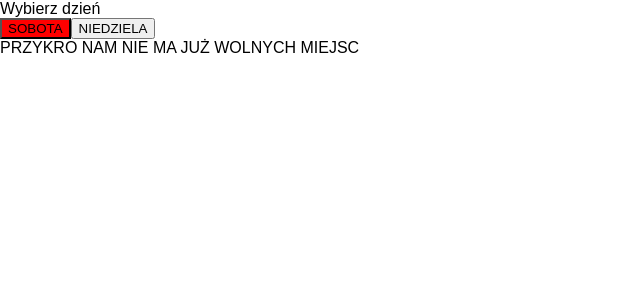
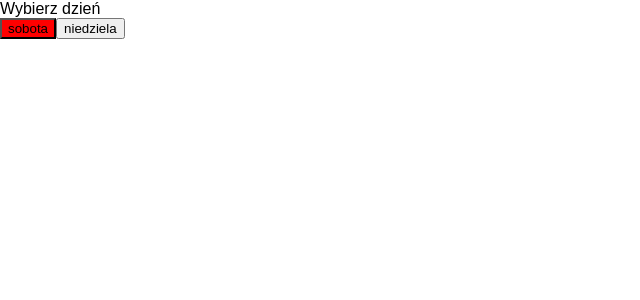
Before and after one commit to MartaKMB/parkando-spio, a React (Create React App) app: page /day-choice/1 in a window 1280 px wide. Shown: the top 300 px of the page, without its empty margins (0-640 px from the left). Built offline with nearby package versions, Linux system fonts and the light colour scheme; no server answers.

Commit message:
FRONT-203 added SingleDayButton

```diff
--- a/src/components/DayChoicePage/DayChoicePage.js
+++ b/src/components/DayChoicePage/DayChoicePage.js
@@ -4,6 +4,8 @@ import classNames from 'classnames';
 import { withRouter } from "react-router-dom";
 
 import dayPlacesMap from '../../mocks/dayPlacesMap.js';
+
+import SingleDayButton from './SingleDayButton.js';
 
 class DayChoicePage extends Component {
     state = {
@@ -39,11 +41,15 @@ class DayChoicePage extends Component {
     handleClick = (e) => {
         e.preventDefault();
         // set day in App
-        console.log('KLIK', e.target.id);
-        this.setState({
-            selectedDay: e.target.id
-        })
-        this.props.history.push(`/choice/${e.target.id}/${this.props.match.params.card_id}`)
+        console.log('KLIK', e.target);
+        if(!e.target.classList.contains('day-btn--disabled')){
+            this.setState({
+                selectedDay: e.target.id
+            })
+            this.props.history.push(`/choice/${e.target.id}/${this.props.match.params.card_id}`)
+        } else {
+            console.log('nie ma miejsc');
+        }
     }
 
     render() {
@@ -52,37 +58,43 @@ class DayChoicePage extends Component {
                 Wybierz dzień
                 {this.props.userType === "Dzienny"
                     ? <div className="day-choice-container__day-buttons day-buttons">
-                        <button
-                            className={classNames('day-buttons__day-btn', 'day-btn', {'day-btn--disabled' : 3 - this.state.sob.length === 0})}
-                            id={6}
-                            onClick={this.handleClick}
-                        >
-                            SOBOTA
-                        </button>
-                        <button className="day-buttons__day-btn" id={7} onClick={this.handleClick}>
-                            NIEDZIELA
-                        </button>
+                        <SingleDayButton
+                            isNoPlace={3 - this.state.sob.length === 0}
+                            dayNum={6}
+                            handleClick={this.handleClick}
+                        />
+                        <SingleDayButton
+                            isNoPlace={3 - this.state.niedz.length === 0}
+                            dayNum={7}
+                            handleClick={this.handleClick}
+                        />
                     </div>
                     : <div className="day-choice-container__day-buttons day-buttons">
-                        <button
-                            className={classNames('day-buttons__day-btn', 'day-btn', {'day-btn--disabled' : 3 - this.state.pon.length === 0})}
-                            id={1}
-                            onClick={this.handleClick}
-                        >
-                            PONIEDZIAŁEK
-                        </button>
-                        <button className="day-buttons__day-btn" id={2} onClick={this.handleClick}>
-                            WTOREK
-                        </button>
-                        <button className="day-buttons__day-btn" id={3} onClick={this.handleClick}>
-                            ŚRODA
-                        </button>
-                        <button className="day-buttons__day-btn" id={4} onClick={this.handleClick}>
-                            CZWARTEK
-                        </button>
-                        <button className="day-buttons__day-btn" id={5} onClick={this.handleClick}>
-                            PIĄTEK
-                        </button>
+                        <SingleDayButton
+                            isNoPlace={3 - this.state.pon.length === 0}
+                            dayNum={1}
+                            handleClick={this.handleClick}
+                        />
+                        <SingleDayButton
+                            isNoPlace={3 - this.state.sob.length === 0}
+                            dayNum={2}
+                            handleClick={this.handleClick}
+                        />
+                        <SingleDayButton
+                            isNoPlace={3 - this.state.sob.length === 0}
+                            dayNum={3}
+                            handleClick={this.handleClick}
+                        />
+                        <SingleDayButton
+                            isNoPlace={3 - this.state.sob.length === 0}
+                            dayNum={4}
+                            handleClick={this.handleClick}
+                        />
+                        <SingleDayButton
+                            isNoPlace={3 - this.state.sob.length === 0}
+                            dayNum={5}
+                            handleClick={this.handleClick}
+                        />
                     </div>
                 }
                 {this.state.noPlace && <span>PRZYKRO NAM NIE MA JUŻ WOLNYCH MIEJSC</span>}
--- /dev/null
+++ b/src/components/DayChoicePage/SingleDayButton.js
@@ -0,0 +1,19 @@
+import React, { Component } from 'react';
+import classNames from 'classnames';
+
+class SingleDayButton extends Component {
+    render() {
+        const dayName = ['poniedziałek', 'wtorek', 'środa', 'czwartek', 'piątek', 'sobota', 'niedziela'];
+        return (
+            <button
+                className={classNames('day-buttons__day-btn', 'day-btn', {'day-btn--disabled' : this.props.isNoPlace})}
+                id={this.props.dayNum}
+                onClick={this.props.handleClick}
+            >
+                {dayName[this.props.dayNum - 1]}
+            </button>
+        )
+    }
+}
+
+export default SingleDayButton;
--- a/src/mocks/dayPlacesMap.js
+++ b/src/mocks/dayPlacesMap.js
@@ -5,5 +5,5 @@ export default {
     czw: [],
     pt: [],
     sob: [7,8,9],
-    niedz: [7,8,9]
+    niedz: [9]
 };
--- a/src/styles/DayChoicePage.scss
+++ b/src/styles/DayChoicePage.scss
@@ -1,5 +1,6 @@
 .day-btn {
     &--disabled {
+        cursor: auto;
         background-color: red;
     }
 }
```
Also changed, not shown: src/components/DayChoicePage/SorryPage.js (deleted, +0 -15 lines).
